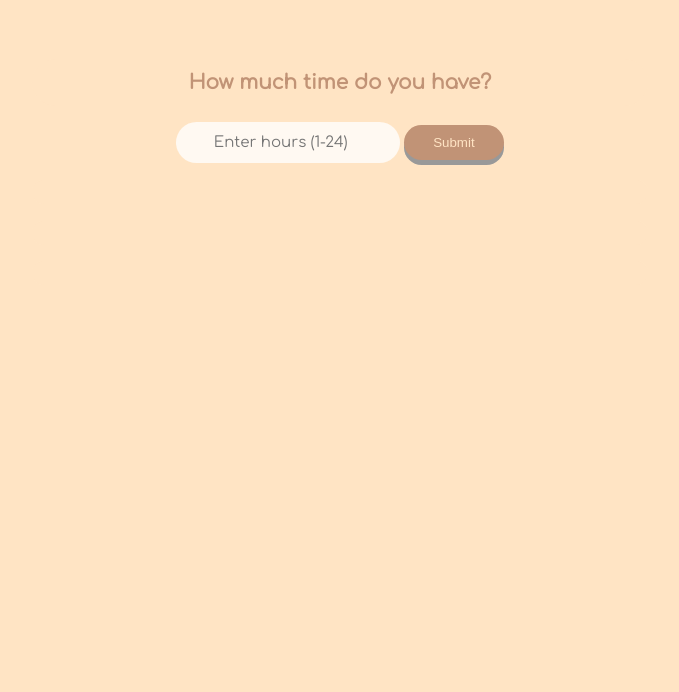
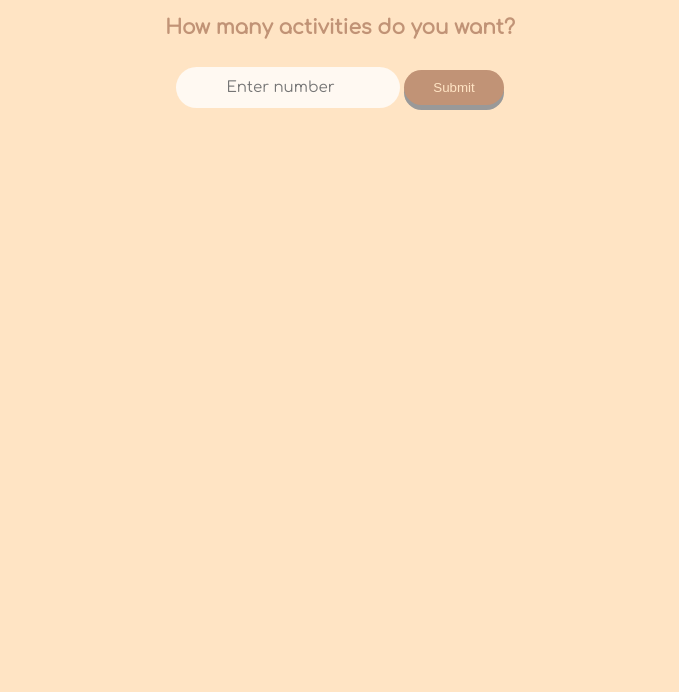
Before and after one commit to castillios/hackuci23-travelapp, a plain HTML site: page frontend/index.html in a window 1280 px wide. Shown: the part 108-800 px from the top of the page, without its empty margins (300-979 px from the left). Drawn offline with Linux system fonts and the light colour scheme.

Commit message:
Fixed center alignment for all things

```diff
--- a/frontend/index.html
+++ b/frontend/index.html
@@ -14,25 +14,31 @@
         </div>
         <div class="left"></div>
         <div class="choices">
-            <h2>How much time do you have? </h2>
+            <h2>How many activities do you want? </h2>
             <label for="userInputBox1"></label>
-            <input type="number" id="userInputBox1" name="userInputBox1" placeholder="Enter hours (1-24)" max="24">
+            <div class="center">
+              <input type="number" id="userInputBox1" name="userInputBox1" placeholder="Enter number">
               <button onclick="NumHours()">Submit</button>
+            </div>
 
+            <div class="center">
               <h2 id="demo"></h2>
               <button onclick  = "FoodYes()" id = "YesButton" name = "YesButton" class = "hide"> Yes</button>
               <button onclick  = "FoodNo()" id = "NoButton" name = "NoButton" class = "hide"> No</button>
+            <div class="center">
 
             <h2 id="demo2"></h2>
+            <div class="center">
               <input type = 'text' name = 'userInputBox3' id = 'userInputBox3' class = 'hide2'
-            placeholder="Beach/Museum/Park/Library" width="500px">
+              placeholder="Beach/Museum/Park" width="600px">
               <button onclick = "SightSeeing()" id = "sight" name = "sight" class = "hide2"> Submit </button>
-
+            </div>
 
             <h2 id="demo3"></h2>
+            <div class="center">
               <input type="number" id="userInputBox4" name="userInputBox4" placeholder="0 miles" class = "hide3">
               <button onclick = "SendOff()" id = "finisher" name = "finisher" class = "hide3"> Submit </button>
-
+            </div>
         </div>
         <div class="right"></div>
         <div class="bottom">
--- a/frontend/script.js
+++ b/frontend/script.js
@@ -47,6 +47,12 @@ function SightSeeing()
 function SendOff()
 {
   //give it to mlsa and mlha
-
+  let serverUrl= "https://1589-169-234-111-136.ngrok.io/"
+  fetch(serverUrl)
+        .then(res => res.json())
+        .then(data => {
+            console.log(data)
+            //document.getElementById('display').innerHTML = data.message
+        })
 
 }
--- a/frontend/styles.css
+++ b/frontend/styles.css
@@ -1,4 +1,5 @@
 button {
+    margin:auto;
     background-color:#c19376;
     color:bisque;
     border-radius: 25px;
@@ -12,31 +13,35 @@ button:active {
        0 2px #666;
             transform: translateY(2px);
 }
-
 h1 {
     background-color:#c19376;
     color:bisque;
     text-align: center;
+    width:400px;
+    margin-left: auto;
+    margin-right:auto;
     border-radius: 25px;
     padding: 17px;
     font-family:"Comfortaa", sans-serif;
 }
-
 h2 {
     background-color:bisque;
     color:#c19376;
     text-align: center;
     font-size: 20px;
+    margin-left: auto;
+    margin-right:auto;
     border-radius: 25px;
     padding: 12px;
     font-family:"Comfortaa", sans-serif;
 }
-
 p{
     background-color:#fff9f2ff;
     color:#c19376;
     text-align: center;
     font-size: 15px;
+    margin-left: auto;
+    margin-right:auto;
     border-radius: 25px;
     padding: 12px;
     font-family:"Comfortaa", sans-serif;
@@ -45,6 +50,7 @@ input{
     background-color:#fff9f2ff;
     color:#c19376;
     text-align: center;
+    margin:auto;
     font-size: 15px;
     border-radius: 25px;
     padding: 12px;
@@ -53,48 +59,10 @@ input{
     border:none;
 
 }
-input{
-    background-color:#fff9f2ff;
-    color:#c19376;
+.center{
     text-align: center;
-    font-size: 15px;
-    border-radius: 25px;
-    padding: 12px;
-    width:200px;
-    font-family:"Comfortaa", sans-serif;
-    border:none;
-
 }
 
-
-.title { grid-area: header; }
-.left {
-    grid-area: menu;
-    min-width:10%;
-    max-width:10%;
-}
-.choices { grid-area: main; }
-.right { grid-area: right; min-width:10%;max-width:10%;}
-.bottom { grid-area: footer; }
-
-.grid-container {
-  display: grid;
-  grid-template-areas:
-    'menu header right'
-    'menu main right'
-    'menu footer right';
-  gap: 5px;
-  row-gap: 5px;
-  background-color:bisque;
-  padding: 0px;
-}
-
-.grid-container > div {
-    background-color:bisque;
-    text-align: center;
-    padding: 10px;
-    font-size: 15px;
-  }
 
 
 
```
Lines whose indentation alone changed are shown as unchanged.
